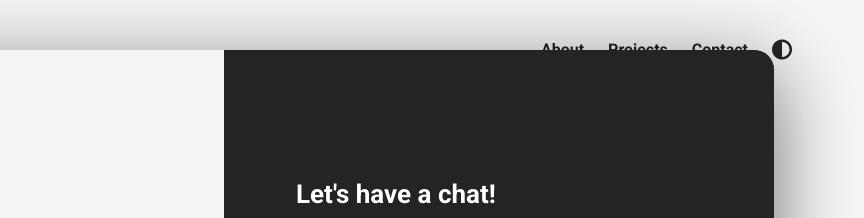
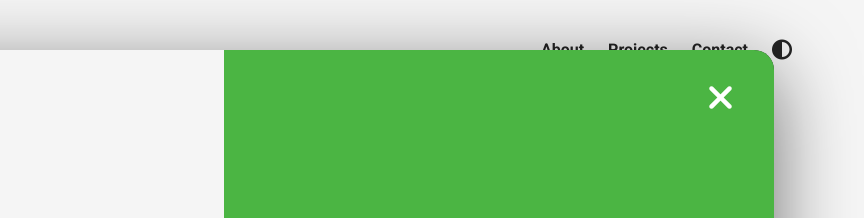
Before and after one commit to SergioWater/Advance-Portfolio, a plain HTML site: page index.html in a window 1280 px wide. Shown: the top 218 px of the page, 416-1280 px from the left. Drawn offline with Linux system fonts and the light colour scheme.

Commit message:
added most of the UI

```diff
--- a/index.html
+++ b/index.html
@@ -106,7 +106,11 @@
                 <div class="modal__overlay modal__overlay--loading">
                     <i class="fas fa-spinner"></i>
                 </div>
+                <div class="modal__overlay modal__overlay--success">
+                    Thanks for the message! Looking forward to speaking to you soon.
+                </div>
             </div>
+            <i class="fas fa-times modal__exit click"></i>
         </div>
     </section>
     <section id="projects">
--- a/style.css
+++ b/style.css
@@ -45,6 +45,7 @@ button{
 }
 .click{
     transition: all 300ms ease;
+    cursor: pointer;
 }
 .click:hover {
     transform: scale(1.1);
@@ -325,8 +326,7 @@ MODAL
     border-color: rgb(11, 117, 184);
     color: rgb(11, 117, 184);
 }
-.modal__overlay--loading{
-    background-color: #242424;
+.modal__overlay{
     position: absolute;
     top: 0;
     left: 0;
@@ -335,8 +335,18 @@ MODAL
     display: flex;
     justify-content: center;
     align-items: center;
+}
+.modal__overlay--loading{
+    background-color: #242424;
     font-size: 80px;
     z-index: -1;
+}
+.modal__overlay--success{
+    background-color: #4bb543;
+    font-size: 40px;
+    font-weight: 700;
+    text-align: center;
+    padding: 28px;
 }
 .fa-spinner{
     animation: spinner 750ms infinite linear;
@@ -350,6 +360,14 @@ MODAL
         transform: rotate(360deg);
 
     }
+}
+.modal__exit{
+    position: absolute;
+    top: 30px;
+    right: 40px;
+    color: #fff;
+    font-size: 36px;
+    z-index: 100;
 }
 /*
 
```
